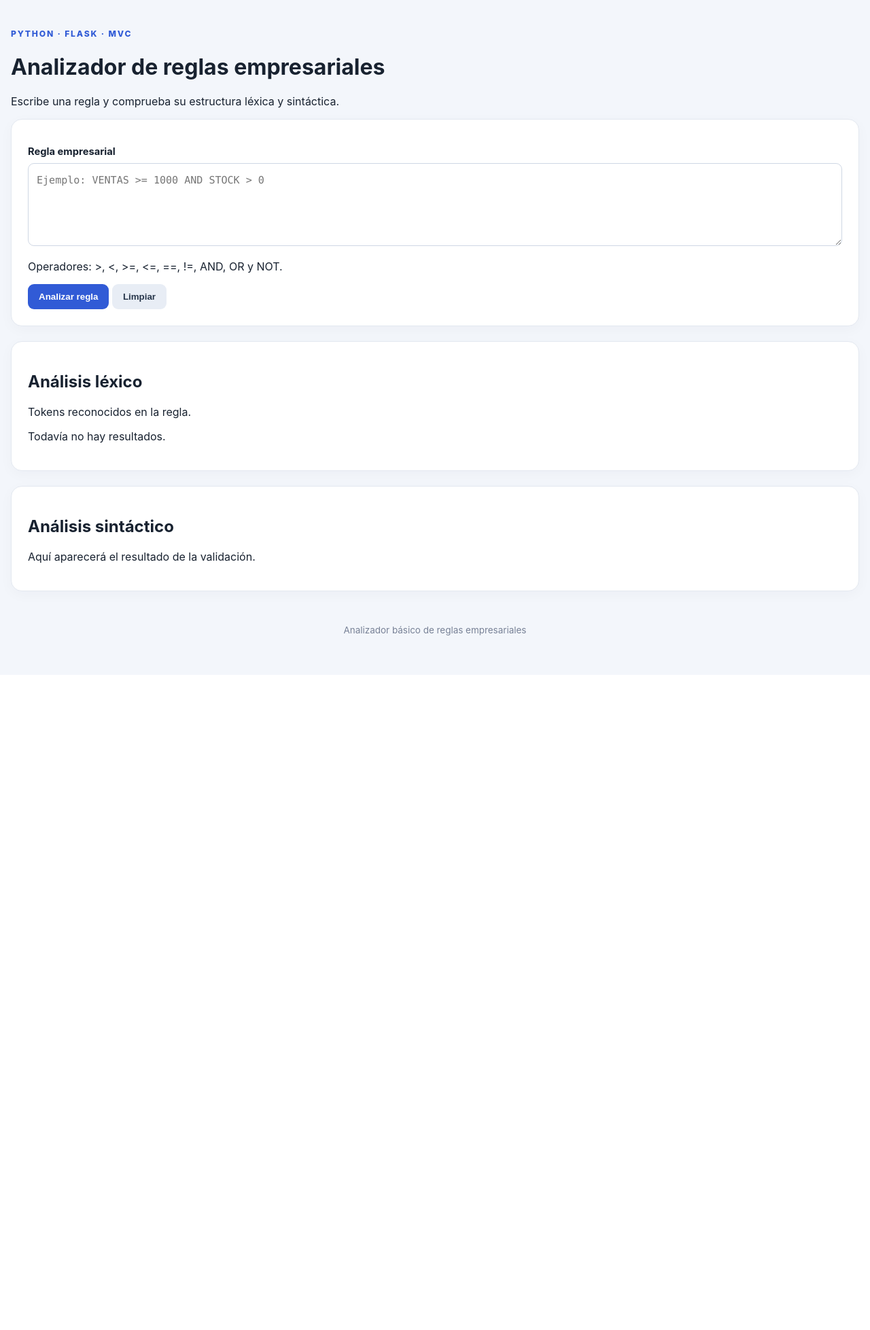
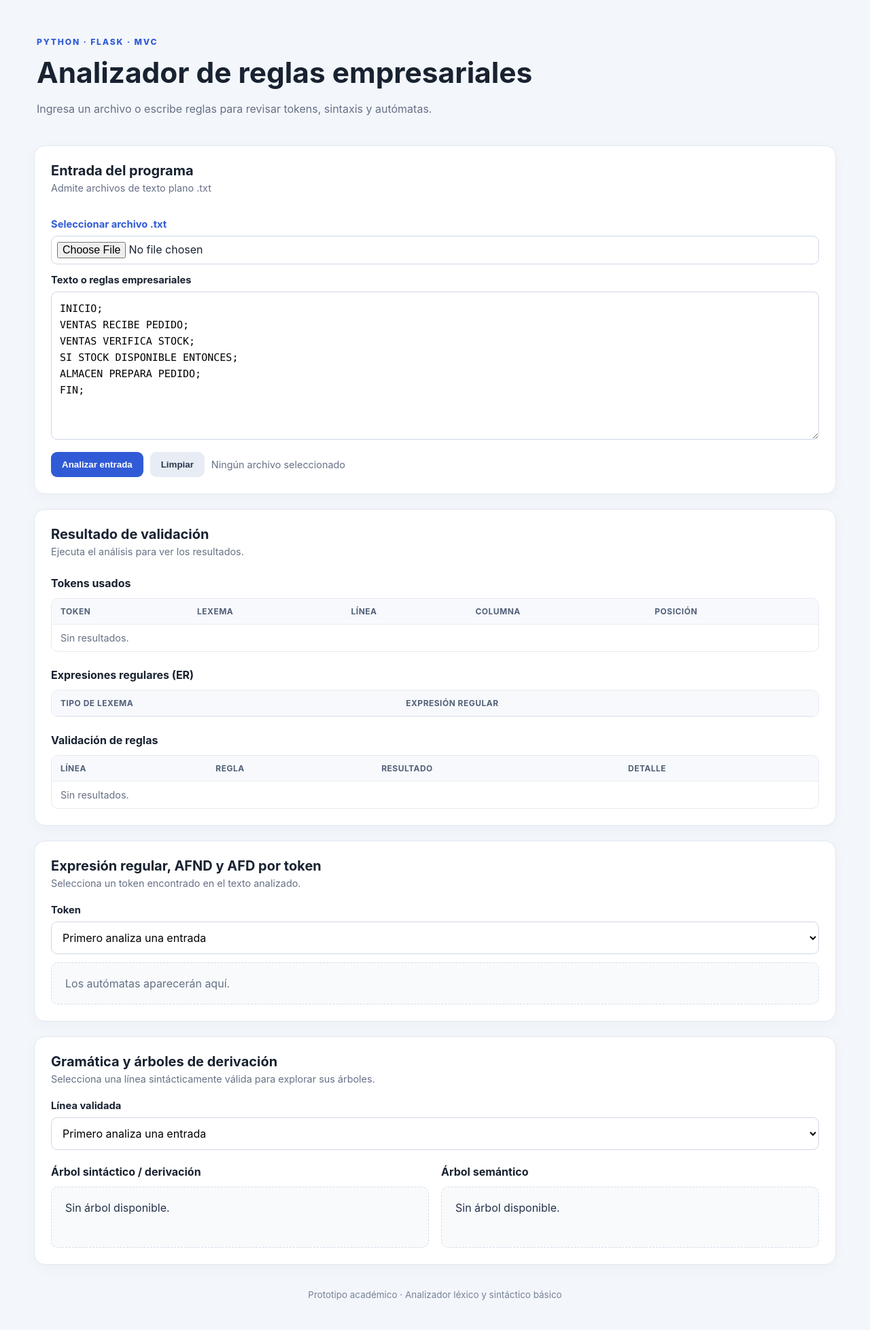
Before and after one commit to pan2pedro/Proyecto-Lenguajes_Programaci-n-Grupo03, a Flask app: page / in a window 1280 px wide. Shown: the whole page at 68% size. Before the commit the page ends 935 px from the top, so only its background shows below. Run offline with Flask 3, Linux system fonts and the light colour scheme; lists and menus that the app fills with data are empty.

Commit message:
index.html

```diff
--- a/templates/index.html
+++ b/templates/index.html
@@ -1,65 +1,66 @@
-<!DOCTYPE html>
+<!doctype html>
 <html lang="es">
 <head>
-    <meta charset="UTF-8">
-    <meta name="viewport" content="width=device-width, initial-scale=1.0">
-    <title>Analizador de Reglas Empresariales</title>
-    <link rel="stylesheet"
-          href="{{ url_for('static', filename='style.css') }}">
-    <script src="{{ url_for('static', filename='script.js') }}"
-            defer></script>
+  <meta charset="utf-8">
+  <meta name="viewport" content="width=device-width, initial-scale=1">
+  <title>Analizador de reglas empresariales</title>
+  <link rel="stylesheet" href="{{ url_for('static', filename='style.css') }}">
+  <script src="{{ url_for('static', filename='script.js') }}" defer></script>
 </head>
 <body>
-    <main class="container">
-        <header>
+<main class="page">
+  <header class="hero">
     <p class="eyebrow">PYTHON · FLASK · MVC</p>
     <h1>Analizador de reglas empresariales</h1>
-            <p class="subtitle">
-                Escribe una regla y comprueba su estructura léxica y sintáctica.
-            </p>
+    <p>Ingresa un archivo o escribe reglas para revisar tokens, sintaxis y autómatas.</p>
   </header>
 
   <section class="panel">
-            <label for="rule">Regla empresarial</label>
-            <textarea id="rule" rows="4"
-                placeholder="Ejemplo: VENTAS >= 1000 AND STOCK > 0"
-                spellcheck="false"></textarea>
-
-            <p class="hint">
-                Operadores: &gt;, &lt;, &gt;=, &lt;=, ==, !=, AND, OR y NOT.
-            </p>
-
-            <div class="actions">
-                <button id="analyzeBtn" type="button">Analizar regla</button>
-                <button id="clearBtn" class="secondary" type="button">
-                    Limpiar
-                </button>
-            </div>
-        </section>
-
-        <section id="status" class="status" role="status"
-                 aria-live="polite" hidden></section>
-
-        <section class="panel">
-            <h2>Análisis léxico</h2>
-            <p class="hint">Tokens reconocidos en la regla.</p>
-            <div id="tokens" class="tokens">
-                <p class="empty">Todavía no hay resultados.</p>
+    <div class="section-head"><div><h2>Entrada del programa</h2><p>Admite archivos de texto plano .txt</p></div></div>
+    <label class="file-label" for="fileInput">Seleccionar archivo .txt</label>
+    <input id="fileInput" type="file" accept=".txt,text/plain">
+    <label for="source">Texto o reglas empresariales</label>
+    <textarea id="source" spellcheck="false" rows="8">INICIO;
+VENTAS RECIBE PEDIDO;
+VENTAS VERIFICA STOCK;
+SI STOCK DISPONIBLE ENTONCES;
+ALMACEN PREPARA PEDIDO;
+FIN;</textarea>
+    <div class="toolbar">
+      <button id="analyzeButton">Analizar entrada</button>
+      <button id="clearButton" class="secondary">Limpiar</button>
+      <span id="fileName" class="muted">Ningún archivo seleccionado</span>
     </div>
   </section>
 
   <section class="panel">
-            <h2>Análisis sintáctico</h2>
-            <div id="syntax">
-                <p class="empty">
-                    Aquí aparecerá el resultado de la validación.
-                </p>
+    <div class="section-head"><div><h2>Resultado de validación</h2><p id="summary">Ejecuta el análisis para ver los resultados.</p></div></div>
+    <div id="alert" class="alert" hidden></div>
+    <h3>Tokens usados</h3>
+    <div class="table-wrap"><table><thead><tr><th>TOKEN</th><th>LEXEMA</th><th>LÍNEA</th><th>COLUMNA</th><th>POSICIÓN</th></tr></thead><tbody id="tokensBody"><tr><td colspan="5" class="muted">Sin resultados.</td></tr></tbody></table></div>
+    <h3>Expresiones regulares (ER)</h3>
+    <div class="table-wrap"><table><thead><tr><th>TIPO DE LEXEMA</th><th>EXPRESIÓN REGULAR</th></tr></thead><tbody id="regexBody"></tbody></table></div>
+    <h3>Validación de reglas</h3>
+    <div class="table-wrap"><table><thead><tr><th>LÍNEA</th><th>REGLA</th><th>RESULTADO</th><th>DETALLE</th></tr></thead><tbody id="linesBody"><tr><td colspan="4" class="muted">Sin resultados.</td></tr></tbody></table></div>
+  </section>
+
+  <section class="panel">
+    <div class="section-head"><div><h2>Expresión regular, AFND y AFD por token</h2><p>Selecciona un token encontrado en el texto analizado.</p></div></div>
+    <label for="tokenSelect">Token</label>
+    <select id="tokenSelect"><option value="">Primero analiza una entrada</option></select>
+    <div id="automataContent" class="empty-state">Los autómatas aparecerán aquí.</div>
+  </section>
+
+  <section class="panel">
+    <div class="section-head"><div><h2>Gramática y árboles de derivación</h2><p>Selecciona una línea sintácticamente válida para explorar sus árboles.</p></div></div>
+    <label for="lineSelect">Línea validada</label>
+    <select id="lineSelect"><option value="">Primero analiza una entrada</option></select>
+    <div class="tree-grid">
+      <div><h3>Árbol sintáctico / derivación</h3><div id="syntaxTree" class="tree empty-state">Sin árbol disponible.</div></div>
+      <div><h3>Árbol semántico</h3><div id="semanticTree" class="tree empty-state">Sin árbol disponible.</div></div>
     </div>
   </section>
-
-        <footer>
-            <p>Analizador básico de reglas empresariales</p>
-        </footer>
+  <footer>Prototipo académico · Analizador léxico y sintáctico básico</footer>
 </main>
 </body>
 </html>
```
Lines whose indentation alone changed are shown as unchanged.
